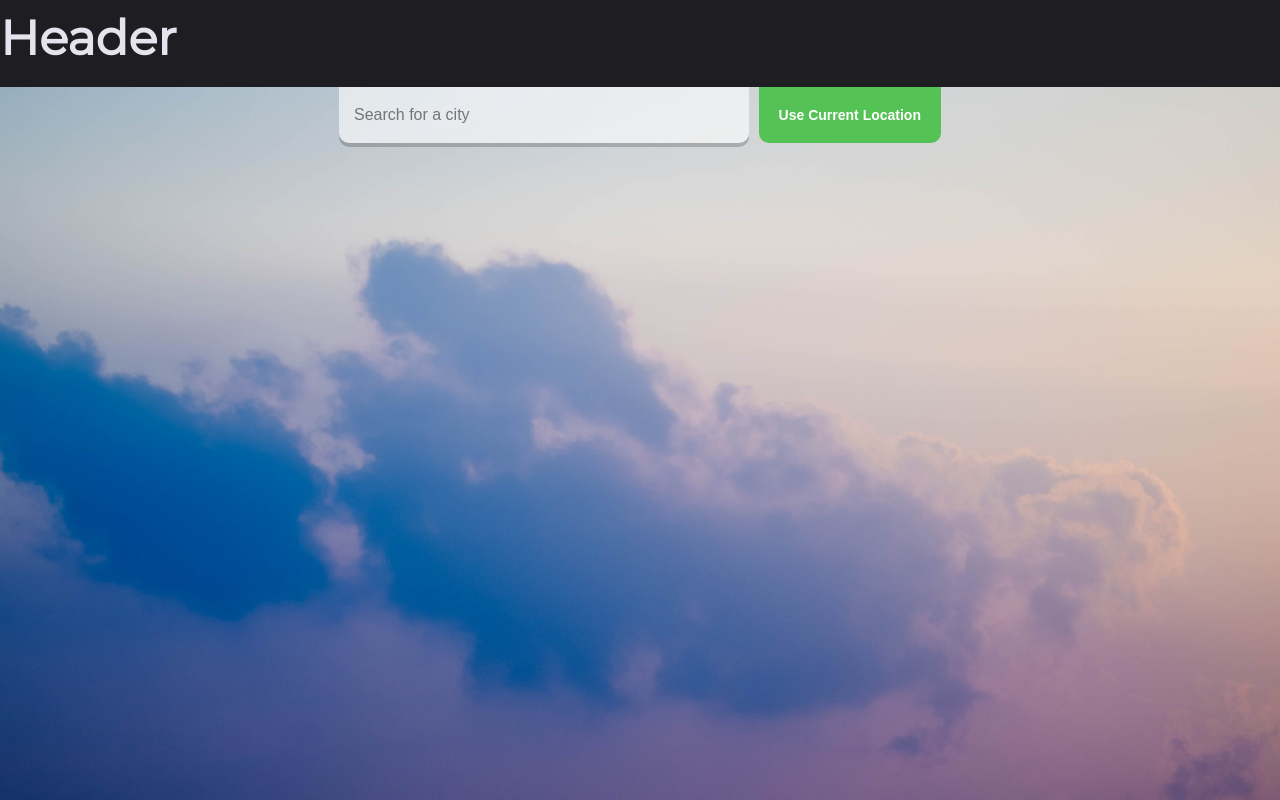
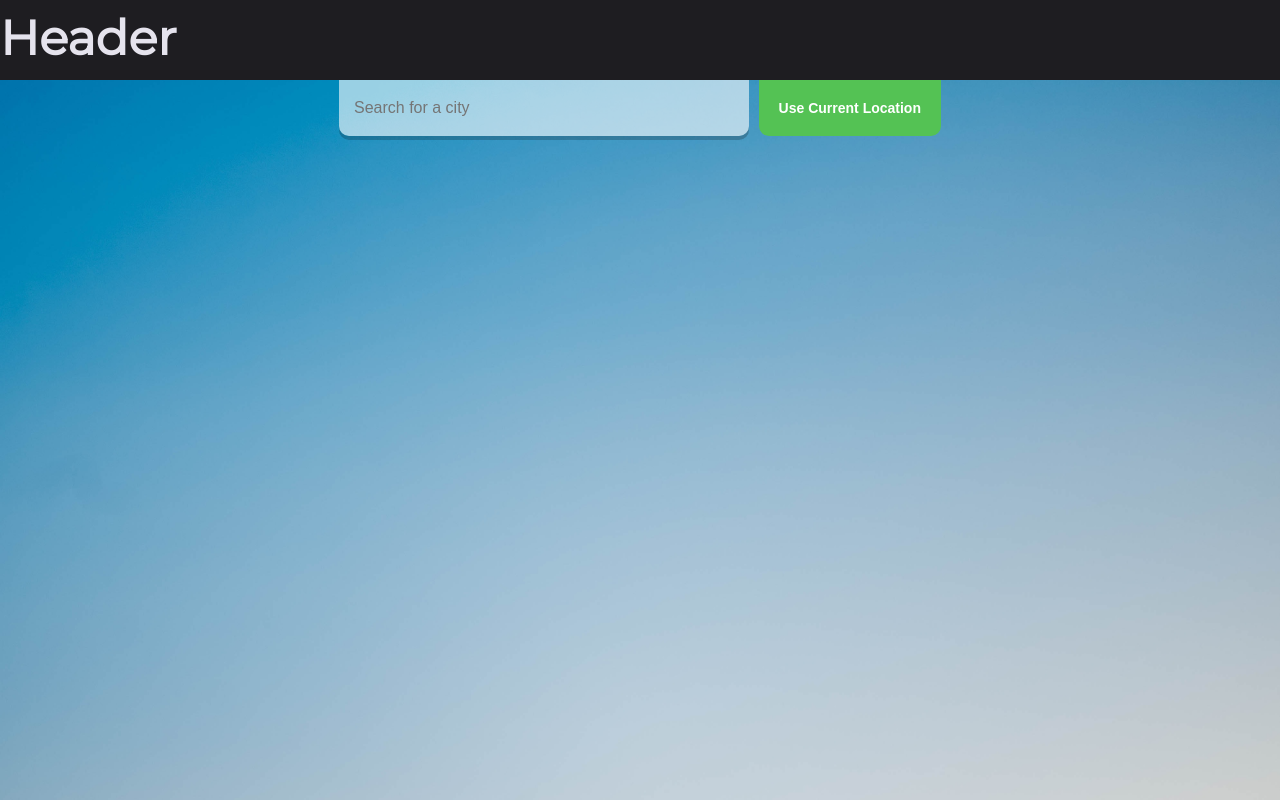
Before and after one commit to mathieufontaine/react-live-weather-app, a React (Create React App) app: page / in a window 1280 px wide. Shown: the top 800 px of the page. Built offline with nearby package versions, Linux system fonts and the light colour scheme; no server answers.

Commit message:
added webcams

```diff
--- /dev/null
+++ b/src/assets/sass/_content.scss
@@ -0,0 +1,66 @@
+.content {
+  height: 200vh;
+
+  .icons {
+    margin-top: 1rem;
+
+    a {
+      padding: 0.4rem;
+      font-size: 3rem;
+
+      &:hover {
+        color: $secondary-color;
+        @include easeOut();
+      }
+    }
+  }
+}
+
+.container {
+  position: relative;
+  width: 80%;
+  margin: 0 auto;
+}
+
+.section {
+  position: relative;
+  padding: 0 20px;
+}
+
+.content {
+  background-image: url("../img/blue.jpg");
+  background-size: cover;
+  background-position: bottom;
+  transition: 0.4s ease-out;
+  min-height: 100vh;
+  min-width: 70vh;
+  margin: 0px auto;
+  padding-bottom: 10px;
+  display: block;
+}
+
+main {
+  min-height: 100vh;
+  background-image: linear-gradient(
+    to bottom,
+    rgba(0, 0, 0, 0),
+    rgba(0, 0, 0, 0.2)
+  );
+}
+
+.error-message {
+  margin: 0px auto;
+  padding: 50px;
+  text-align: center;
+}
+
+.error-message h2 {
+  color: white;
+  font-size: 40px;
+}
+
+.error-message h3 {
+  color: white;
+  font-size: 30px;
+  font-style: italic;
+}
--- a/src/assets/sass/_header.scss
+++ b/src/assets/sass/_header.scss
@@ -0,0 +1,4 @@
+.header,
+.footer {
+  height: 10vh;
+}
--- a/src/assets/sass/_utilities.scss
+++ b/src/assets/sass/_utilities.scss
@@ -54,25 +54,6 @@ a {
   color: #fff;
 }
 
-main {
-  padding: 4rem;
-  height: 100%;
-
-  .icons {
-    margin-top: 1rem;
-
-    a {
-      padding: 0.4rem;
-      font-size: 3rem;
-
-      &:hover {
-        color: $secondary-color;
-        @include easeOut();
-      }
-    }
-  }
-}
-
 ul {
   list-style: none;
 }
@@ -102,52 +83,3 @@ ul {
 .secondary-text {
   color: $secondary-color;
 }
-
-.container {
-  position: relative;
-  width: 80%;
-  margin: 0 auto;
-}
-
-.section {
-  position: relative;
-  padding: 0 20px;
-}
-
-.content {
-  background-image: url("../img/blue.jpg");
-  background-size: cover;
-  background-position: bottom;
-  transition: 0.4s ease-out;
-  min-height: 100vh;
-  min-width: 70vh;
-  margin: 0px auto;
-  padding-bottom: 10px;
-  display: block;
-}
-
-main {
-  min-height: 100vh;
-  background-image: linear-gradient(
-    to bottom,
-    rgba(0, 0, 0, 0),
-    rgba(0, 0, 0, 0.2)
-  );
-}
-
-.error-message {
-  margin: 0px auto;
-  padding: 50px;
-  text-align: center;
-}
-
-.error-message h2 {
-  color: white;
-  font-size: 40px;
-}
-
-.error-message h3 {
-  color: white;
-  font-size: 30px;
-  font-style: italic;
-}
--- a/src/assets/sass/style.scss
+++ b/src/assets/sass/style.scss
@@ -1,5 +1,6 @@
 @import "utilities";
 @import "header";
+@import "content";
 @import "backgrounds";
 @import "form";
 @import "weather";
--- a/src/components/Content.js
+++ b/src/components/Content.js
@@ -1,7 +1,7 @@
 import React, { useState, useEffect } from "react";
 
-// import "slick-carousel/slick/slick.css";
-// import "slick-carousel/slick/slick-theme.css";
+import "slick-carousel/slick/slick.css";
+import "slick-carousel/slick/slick-theme.css";
 
 import Forecast from "./Forecast/Forecast";
 import Search from "./Location/Search";
--- a/src/components/layout/Footer.js
+++ b/src/components/layout/Footer.js
@@ -2,7 +2,7 @@ import React from "react";
 
 const Footer = () => {
   return (
-    <div>
+    <div className="footer">
       <h1>Footer</h1>
     </div>
   );
--- a/src/components/layout/Header.js
+++ b/src/components/layout/Header.js
@@ -2,7 +2,7 @@ import React from "react";
 
 const Header = () => {
   return (
-    <div>
+    <div className="header">
       <h1>Header</h1>
     </div>
   );
```
